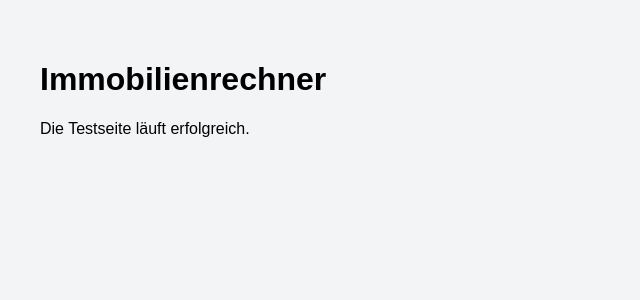
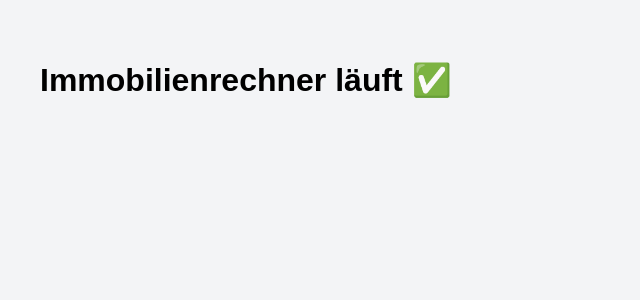
Before and after one commit to luca7005/immobilienrechner, a Next.js app: page / in a window 1280 px wide. Shown: the top 300 px of the page, without its empty margins (0-640 px from the left). Built offline with nearby package versions, Linux system fonts and the light colour scheme.

Commit message:
Update page.tsx

```diff
--- a/app/page.tsx
+++ b/app/page.tsx
@@ -1,8 +1,7 @@
 export default function Page() {
   return (
-    <main style={{ padding: 40 }}>
-      <h1>Immobilienrechner</h1>
-      <p>Die Testseite läuft erfolgreich.</p>
+    <main style={{padding:40}}>
+      <h1>Immobilienrechner läuft ✅</h1>
     </main>
-  );
+  )
 }
```
